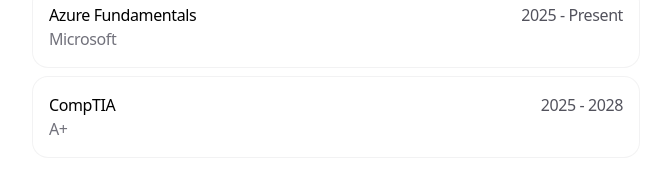
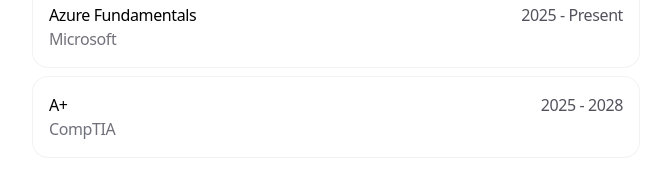
Before and after one commit to rzkw/walkable, a Next.js app: page / in a window 1280 px wide. Shown: the part 1146-1337 px from the top of the page, without its empty margins (304-975 px from the left). Built offline with nearby package versions, Linux system fonts and the light colour scheme.

Commit message:
fixed minor cert detail in data.ts

```diff
--- a/app/data.ts
+++ b/app/data.ts
@@ -57,8 +57,8 @@
     id: 'cert1',
   },
   {
-    company: 'A+',
-    title: 'CompTIA',
+    company: 'CompTIA',
+    title: 'A+',
     start: '2025',
     end: '2028',
     link: 'https://www.credly.com/badges/d70f98c5-f558-466f-a2f9-b770485c14d0',
```
